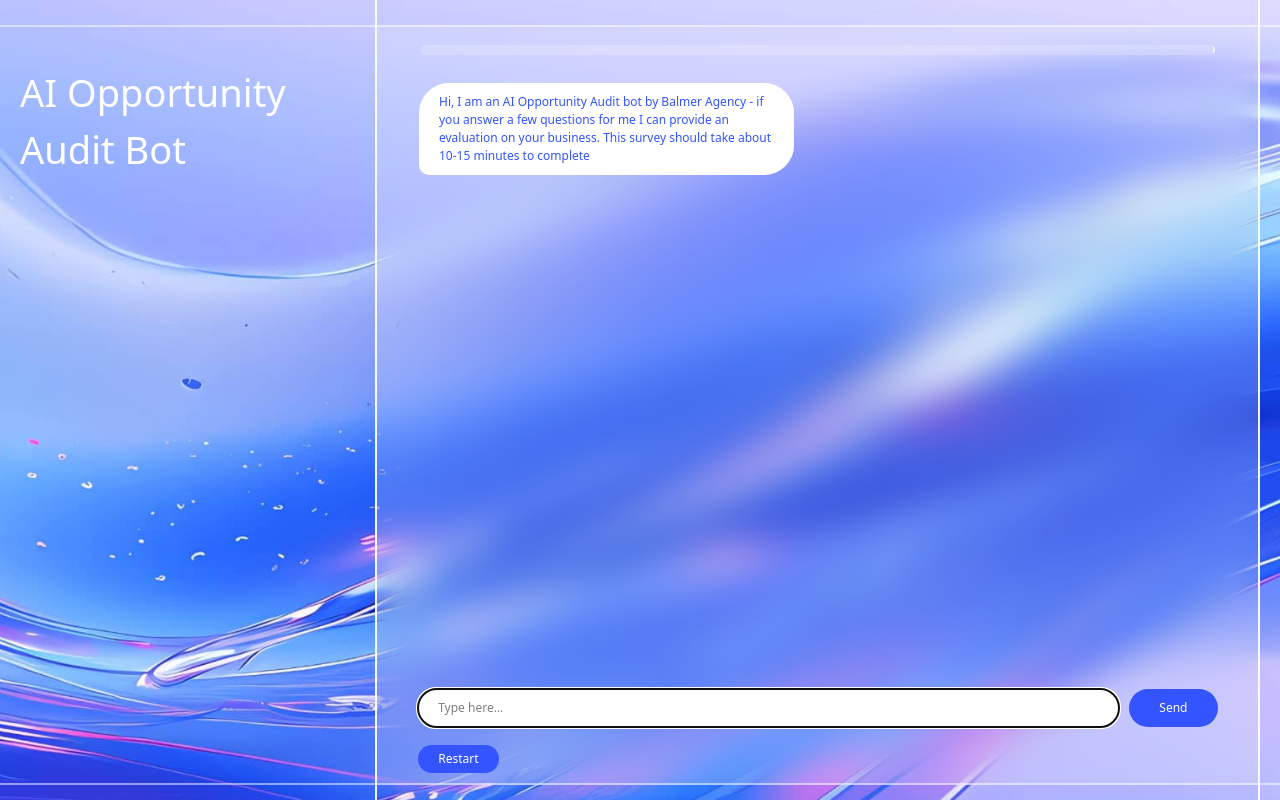
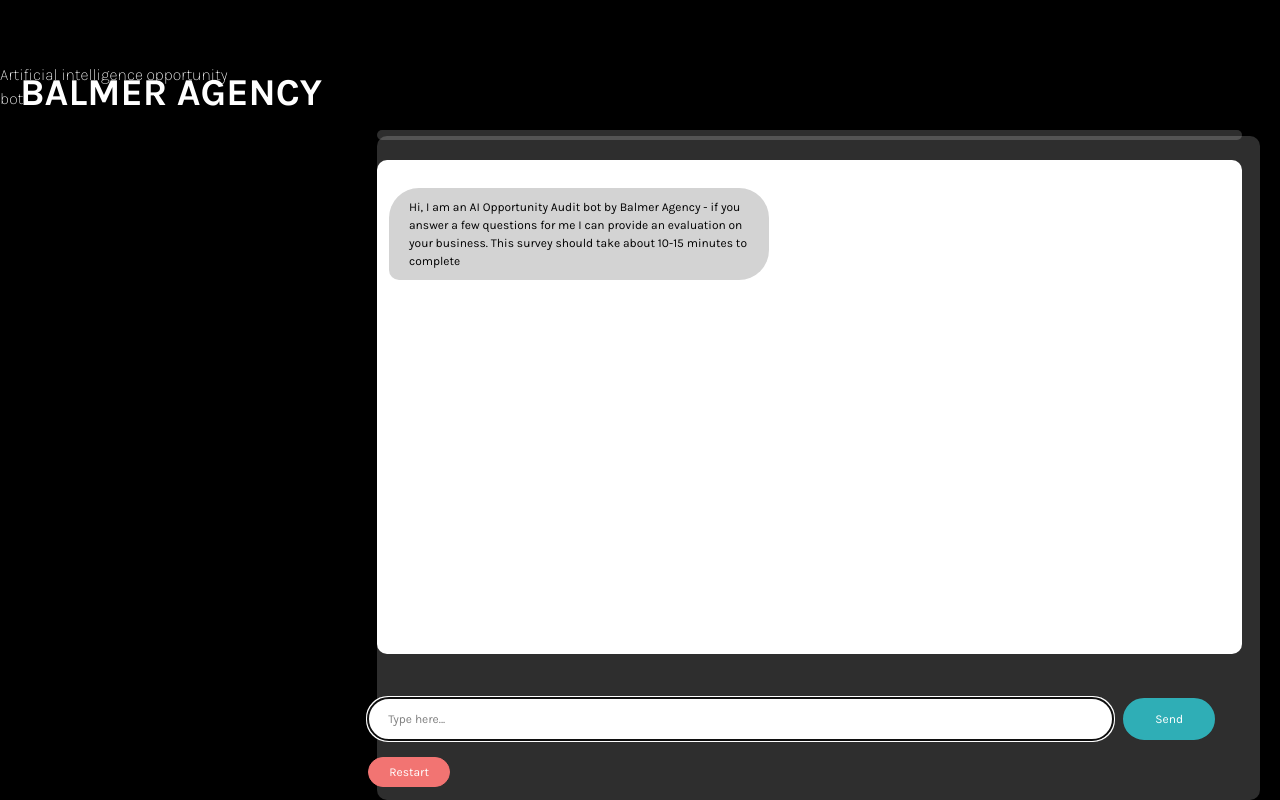
Before and after one commit to llfrigoll/chatbot, a React (Vite) app: page / in a window 1280 px wide. Built offline with nearby package versions, Linux system fonts and the light colour scheme.

Commit message:
Added Balmer Agency branding to chatbot UI

```diff
--- a/index.html
+++ b/index.html
@@ -3,8 +3,11 @@
   <head>
     <meta charset="UTF-8" />
     <link rel="icon" type="image/svg+xml" href="/vite.svg" />
+    <link rel="preconnect" href="https://fonts.googleapis.com">
+    <link rel="preconnect" href="https://fonts.gstatic.com" crossorigin>
+    <link href="https://fonts.googleapis.com/css2?family=Courier+Prime:ital,wght@0,400;0,700;1,400;1,700&family=Karla:ital,wght@0,200..800;1,200..800&display=swap" rel="stylesheet">
     <meta name="viewport" content="width=device-width, initial-scale=1.0" />
-    <title>InLogic AI Opportunity Audit Bot</title>
+    <title>Balmer Agency AI Opportunity Audit Bot</title>
   </head>
   <body>
     <div id="root"></div>
--- a/src/App.css
+++ b/src/App.css
@@ -1,6 +1,6 @@
 /* Main container */
 .chat-container {
-    background-image: url('/inlogic_backgroud.svg');
+    background-color: #000000;
     height: 100vh;
     display: flex;
     flex-direction: column;
@@ -8,6 +8,7 @@
     justify-content: right;
     overflow: hidden;
     padding-right: 1.5%;
+    font-family: 'karla';
   }
 
   /* Chat box container */
@@ -17,65 +18,23 @@
     height: 100vh;
     max-height: 93%;
     max-width: 65%;
-    margin-top: 2%;
+    margin-top: -5%;
     display: flex;
     flex-direction: column;
     background: rgba(255, 255, 255, 0.18);
     backdrop-filter: blur(18px);
     -webkit-backdrop-filter: blur(18px);
     padding: 50px 0px 1% 20px;
-}
-
-/* Pseudo-elements for extending lines */
-.chat-box::before,
-.chat-box::after,
-.chat-box div::before,
-.chat-box div::after {
-    content: "";
-    position: absolute;
-    background: rgba(255, 255, 255, 0.5); /* Light lines */
-}
-
-/* Top & Bottom solid lines */
-.chat-box::before,
-.chat-box::after {
-    right: -5%;
-    width: 300%; /* Extends the full viewport width */
-    height: 2px;
-}
-
-.chat-box::before {
-    top: 0;
-}
-
-.chat-box::after {
-    bottom: 0;
-}
-
-/* Left & Right dashed lines */
-.chat-box div::before,
-.chat-box div::after {
-    top: -20%;
-    height: 500%; /* Extends the full viewport height */
-    border-left: 2px dashed rgba(255, 255, 255, 0);
-    margin-left: -2px;
-}
-
-.chat-box div::before {
-    left: 0;
-}
-
-.chat-box div::after {
-    right: 0;
+    border-radius: 10px;
 }
 
 /* Progress bar container */
 .progress-bar-container {
-  width: 90%;                  /* Fill most of the chat box width */
+  width: 98%;                  /* Fill most of the chat box width */
   height: 10px;                /* Thin horizontal bar */
-  background-color: rgba(255, 255, 255, 0.2);
+  background-color: rgba(255, 255, 255, 0.18);
   border-radius: 5px;
-  margin: 0 5% 20px 5%;        /* Center it horizontally, space at bottom */
+  margin: -3% 5% 20px 0%;        /* Center it horizontally, space at bottom */
   overflow: hidden;            /* Ensures bar corners remain rounded */
   position: relative;
 
@@ -84,24 +43,48 @@
 /* Actual progress fill */
 .progress-bar {
   height: 100%;
-  background-color: #3354ff;   /* Matches the user-message color scheme */
+  background-color: #2faeb6;   /* Matches the user-message color scheme */
   border-radius: 5px;
   transition: width 0.4s ease; /* Smooth fill animation */
 }
-
 
 /* Messages container */
 .messages {
   overflow-y: auto;
   scrollbar-width: thin;
-    scrollbar-arrow-color: transparent;
   scrollbar-color: rgba(255, 255, 255, 0.5) transparent;
   display: flex;
   flex-direction: column;
   margin-bottom: -55%;
   height: 80%;
   gap: 8px;
-    padding-left: 50px;
+  padding: 20px 0px 20px 20px;
+  margin-right: 2%;
+  background-color: white;
+  border-top-right-radius: 10px;
+  border-bottom-right-radius: 10px;
+  border-bottom-left-radius: 10px;
+  border-top-left-radius: 10px;
+}
+
+/* WebKit-based browsers (Chrome, Edge, Safari) */
+.messages::-webkit-scrollbar {
+  width: 8px;
+  border-radius: 2%;
+}
+
+/* Scrollbar Track */
+.messages::-webkit-scrollbar-track {
+  background: transparent;
+  border-top-right-radius: 2%;
+  border-bottom-right-radius: 2%;
+}
+
+/* Scrollbar Thumb */
+.messages::-webkit-scrollbar-thumb {
+  background: rgba(255, 255, 255, 0.5);
+  border-radius: 50px; /* Ensures a rounded scrollbar */
+  margin-right: 2px;
 }
 
   /* Chat message bubbles */
@@ -114,20 +97,20 @@
 
   /* Bot messages */
   .bot-message {
-    background-color: white;
-    color: #3354ff;
+    background-color: lightgrey;
+    color: black;
     align-self: flex-start;
-    border-radius: 30px 30px 30px 10px;
+    border-radius: 10px 10px 10px 0px;
     padding: 10px 20px 10px 20px;
   }
 
   /* User messages */
   .user-message {
-    background-color: #3354ff;
+    background-color: black;
     color: white;
     align-self: flex-end;
-    margin-right: 50px;
-    border-radius: 30px 30px 10px 30px;
+    margin-right: 30px;
+    border-radius: 10px 10px 0px 10px;
     padding: 10px 21px 10px 21px;
     position: relative;
   }
@@ -141,7 +124,7 @@
   left: 0;
   right: 0;
   bottom: 0;
-  background-color: #3354ff; /* Match the user message background */
+  background-color: black; /* Match the user message background */
   z-index: 1; /* Ensure it's above the message lines */
 }
 
@@ -150,7 +133,7 @@
     margin-top: 60%;
     margin-bottom: 3%;
     display: flex;
-    padding-left: 50px;
+    padding-left: 0px;
   }
 
   /* Input field */
@@ -159,55 +142,81 @@
     flex: 1;
     padding: 10px 5px 10px 20px;
     margin-right: 10px;
-    border-radius: 50px;
+    border-radius: 10px;
     font-size: 14px;
   }
 
   /* Send button */
   .send-button {
-    background-color: #3354ff;
+    background-color: #2faeb6;
     color: white;
-    border: none;
+    border-width: 2px;
+    border-color: #2faeb6;
     padding: 10px 50px;
-    margin-right: 50px;
-    border-radius: 50px;
+    margin-right: 20px;
+    border-radius: 10px;
     cursor: pointer;
     font-size: 14px;
+    transition: 0.3s;
   }
 
   .send-button:hover {
-    background-color: #2563eb;
+    background-color: black;
+    border-color: #2faeb6;
+    color: transparent;
+    border-width: 2px;
+  }
+
+  /* Add new text using ::after */
+  .send-button:hover::after {
+    content: "发送"; /* Chinese for 'Send' */
+    color: #2faeb6;
+    font-size: 14px;
+    position: absolute;
+    transform: translate(-110%, 0%);
   }
 
   .chat-container h1 {
     font-size: 50px;
+    font-weight: bold;
     color: white;
     position: absolute;
     left: 20px;
-    margin-top: 3.2%;
-    padding-right: 75%;
+    margin-top: 0.5%;
+    padding-right: 70%;
+  }
+
+  .chat-container p {
+    display: block;
+    margin-left: 0%;
+    margin-right: 81.5%;
+    margin-top: 5%;
+    color: white;
+    font-weight: lighter;
   }
 
   .restart_button_container {
     margin-top: -1.5%;
-    padding-left: 50px;
   }
 
   .restart_button {
-    background-color: #3354ff;
+    background-color: #f27472;
     color: white;
     padding: 5px 20px 5px 20px;
-    border-radius: 50px;
+    border-radius: 10px;
     font-size: 14px;
     cursor: pointer;
+    border-width: 1px;
+    border-color: #f27472;
   }
 
   .restart_button:hover {
-    background-color: #2563eb;
+    background-color: #f2f2f2;
+    color: #f27472;
   }
 
   .review_answers_button {
-    background-color: #3354ff;
+    background-color: #2faeb6;
     color: white;
     padding: 5px 20px 5px 20px;
     border-radius: 50px;
@@ -217,7 +226,7 @@
   }
 
   .review_answers_button:hover {
-    background-color: #2563eb;
+    background-color: #13a6b0;
   }
 
   .typing-indicator {
--- a/src/App.jsx
+++ b/src/App.jsx
@@ -285,7 +285,8 @@
 
   return (
     <div className="chat-container">
-      <h1>AI Opportunity Audit Bot</h1>
+      <h1>BALMER AGENCY</h1>
+      <p>Artificial intelligence opportunity bot</p>
       <div className="chat-box">
         <div className="progress-bar-container">
           <div className="progress-bar" style={{ width: `${progressPercentage}%` }} />
```
Also changed, not shown: public/inlogic_backgroud.svg (deleted). Lines whose indentation alone changed are shown as unchanged.
